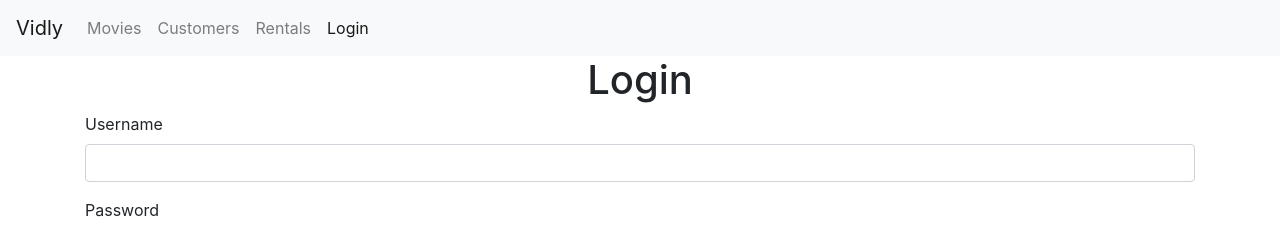
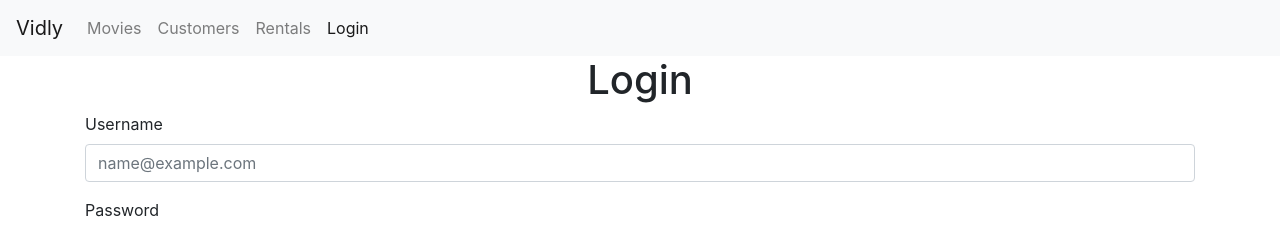
Before and after one commit to jasonlord/VidlyAppFrontEnd, a React (Create React App) app: page /login in a window 1280 px wide. Shown: the top 228 px of the page. Built offline with nearby package versions, Linux system fonts and the light colour scheme.

Commit message:
changed input fields from text to email and password

```diff
--- a/src/components/loginForm.jsx
+++ b/src/components/loginForm.jsx
@@ -13,11 +13,16 @@ class LoginForm extends Component {
         <form onSubmit={this.handleSubmit}>
           <div className="form-group">
             <label htmlFor="username">Username</label>
-            <input id="username" type="text" className="form-control" />
+            <input
+              id="username"
+              type="email"
+              className="form-control"
+              placeholder="name@example.com"
+            />
           </div>
           <div className="form-group">
             <label htmlFor="password">Password</label>
-            <input id="password" type="text" className="form-control" />
+            <input id="password" type="password" className="form-control" />
           </div>
           <button className="btn btn-primary">Login</button>
         </form>
```
